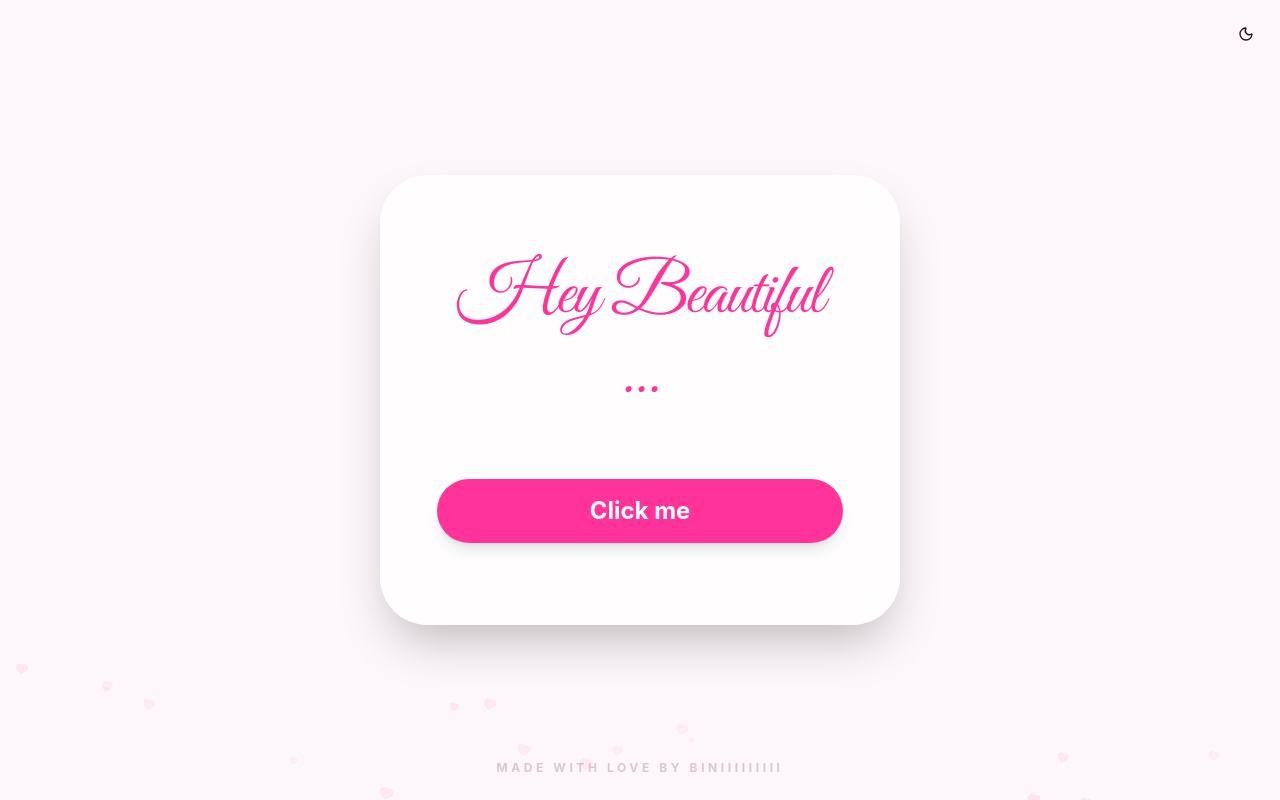
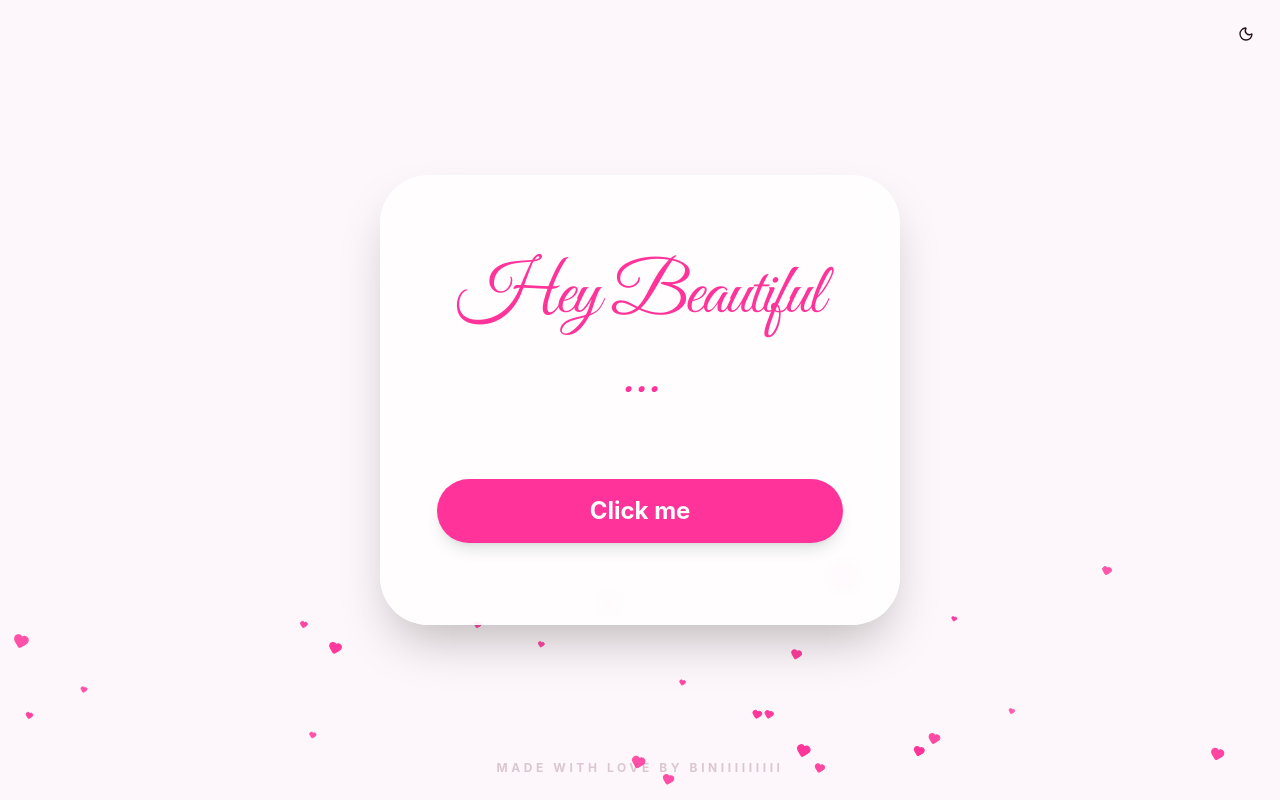
Before and after one commit to alb1ngashi/valentine-s-day-proposal-application, a React (Vite) app: page / in a window 1280 px wide. Built offline with nearby package versions, Linux system fonts and the light colour scheme.

Commit message:
feat: Background Visual Enhancement
Refine the background animation by increasing heart density, visibility, and movement speed as per user feedback to create a more immersive and vibrant Valentine's theme.

```diff
--- a/src/components/FloatingHearts.tsx
+++ b/src/components/FloatingHearts.tsx
@@ -1,7 +1,7 @@
 import React from 'react';
 import { motion } from 'framer-motion';
 import { Heart } from 'lucide-react';
-const HEART_COUNT = 60;
+const HEART_COUNT = 120;
 export function FloatingHearts() {
   return (
     <div className="fixed inset-0 pointer-events-none overflow-hidden z-0">
@@ -12,22 +12,22 @@ export function FloatingHearts() {
             y: '110vh',
             x: `${Math.random() * 100}vw`,
             scale: Math.random() * 0.4 + 0.3,
-            opacity: Math.random() * 0.1 + 0.1 // Increased slightly for better visibility
+            opacity: Math.random() * 0.2 + 0.8 // High visibility (0.8 - 1.0)
           }}
           animate={{
             y: '-10vh',
           }}
           transition={{
-            duration: Math.random() * 10 + 15, // Faster motion (15-25s)
+            duration: Math.random() * 8 + 12, // Faster motion (12-20s)
             repeat: Infinity,
             ease: "linear",
             delay: Math.random() * 20
           }}
-          className="absolute text-primary/40"
+          className="absolute text-primary" // Solid pink color
         >
           <Heart
             fill="currentColor"
-            size={Math.random() * 8 + 18} // Increased size range (18-26px)
+            size={Math.random() * 8 + 18} // Size range 18-26px
             className="rotate-[15deg]"
           />
         </motion.div>
```
